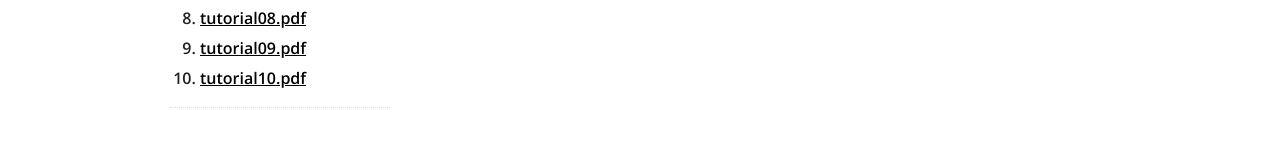
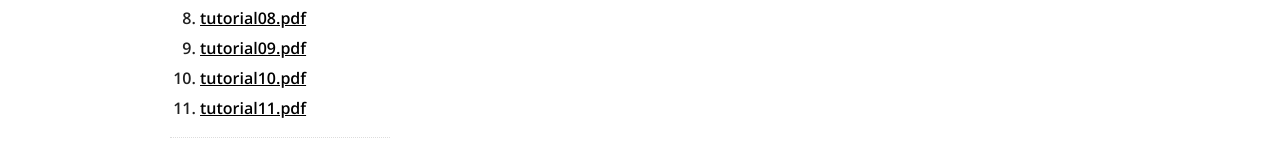
Before and after one commit to Wentong-DST/Wentong-DST.github.io, a Jekyll site: the page built from index.html, in a window 1280 px wide. Shown: the part 1119-1269 px from the top of the page. Built offline with Jekyll 4.4.1, drawn with Linux system fonts in a browser that asks for light colours; nearby versions of some CDN libraries; before the commit the page ends 1242 px from its top, so only the background shows below that.

Commit message:
cs1020e tutorial 11

```diff
--- a/_includes/sidebar.html
+++ b/_includes/sidebar.html
@@ -43,6 +43,7 @@
         <li><a href="/cs1020e/tutorial08.pdf"><u>tutorial08.pdf</u></a></li>
         <li><a href="/cs1020e/tutorial09.pdf"><u>tutorial09.pdf</u></a></li>
         <li><a href="/cs1020e/tutorial10.pdf"><u>tutorial10.pdf</u></a></li>
+        <li><a href="/cs1020e/tutorial11.pdf"><u>tutorial11.pdf</u></a></li>
     </ol>
     </p>
   </div>
```
Also changed, not shown: 1 other file.
